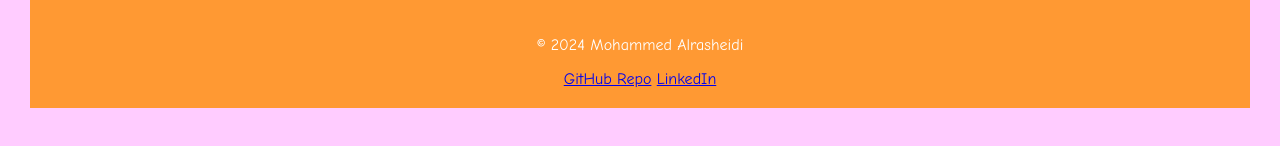
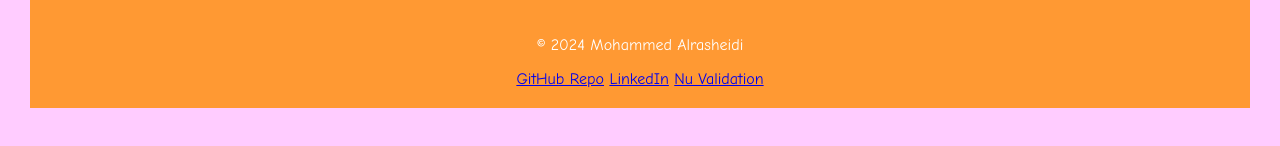
Before and after one commit to MohammedAlrasheidi/FJulliett, a plain HTML site: page index.html in a window 1280 px wide. Shown: the part 460-606 px from the top of the page. Drawn offline with Linux system fonts and the light colour scheme.

Commit message:
Update index.html

```diff
--- a/index.html
+++ b/index.html
@@ -27,7 +27,10 @@
     <p>&copy; 2024 Mohammed Alrasheidi</p>
     <nav>
       <a href="https://github.com/MohammedAlrasheidi/FJulliett">GitHub Repo</a>
+
       <a href="https://www.linkedin.com/in/mohammed-ksa-1912972b8/">LinkedIn</a>
+
+      <a href="https://validator.w3.org/nu/?showsource=yes&doc=https%3A%2F%2Fgithub.com%2FMohammedAlrasheidi%2FFJulliett">Nu Validation</a>
     </nav>
   </footer>
 
```
